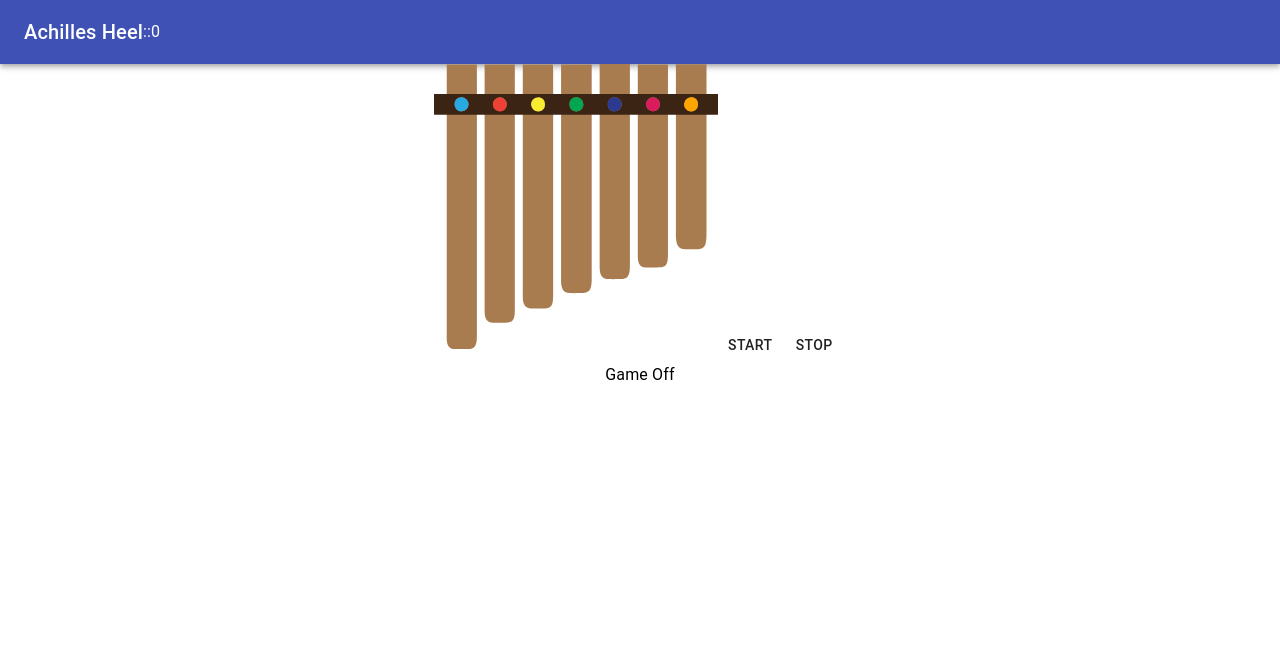
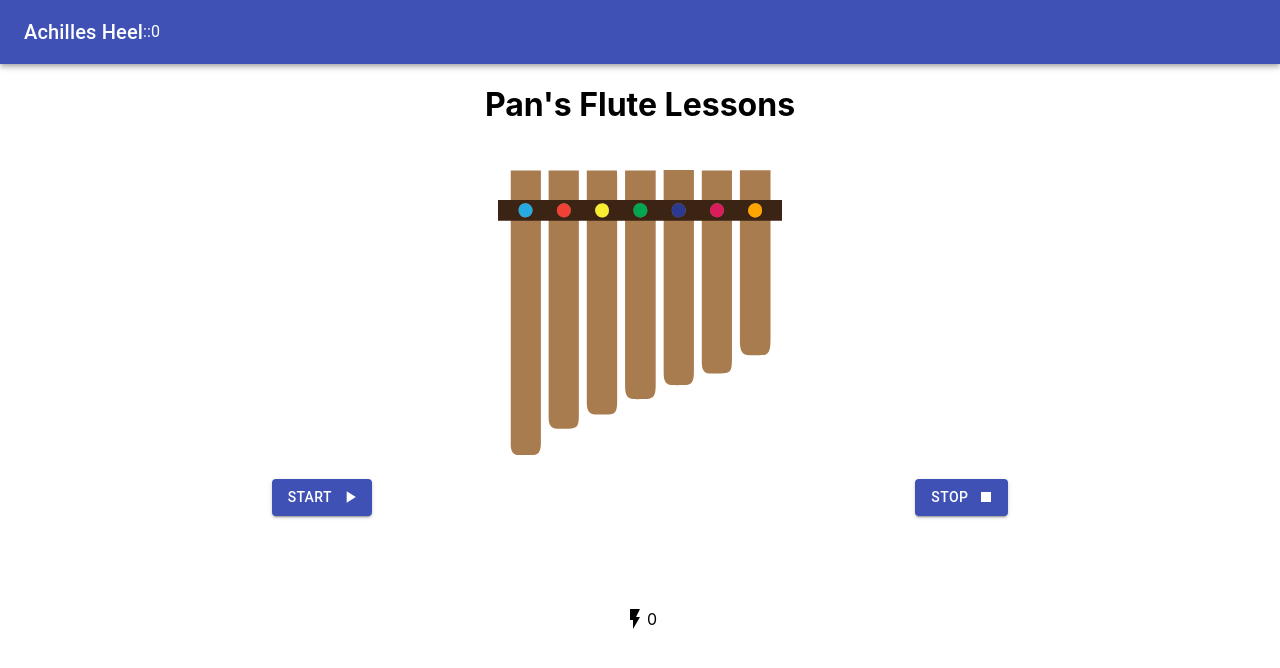
Before and after one commit to erin-smith/Achilles-heel, a React (Create React App) app in the folder client/: page /panflute in a window 1280 px wide. Shown: the top 668 px of the page. Built offline with nearby package versions, Linux system fonts and the light colour scheme; the HTML template or start-up script is replaced by a standard one.

Commit message:
scoring, ui updates, routing

```diff
--- a/client/src/pages/PanFlute/index.js
+++ b/client/src/pages/PanFlute/index.js
@@ -1,5 +1,9 @@
 import React, { useState, useEffect } from "react";
-import { Button, Typography } from "@material-ui/core";
+import { Grid, Button, Typography } from "@material-ui/core";
+import PlayArrowIcon from "@material-ui/icons/PlayArrow";
+import StopIcon from "@material-ui/icons/Stop";
+import FlashOnIcon from "@material-ui/icons/FlashOn";
+import { Redirect } from "react-router-dom";
 import "./style.css";
 
 function PanFlute() {
@@ -14,6 +18,9 @@ function PanFlute() {
   const [pipes, setPipes] = useState([]);
   const [gameOn, setGameOn] = useState(false);
   const [log, setLog] = useState("");
+  const [runningScore, setRunningScore] = useState(0);
+  const [currentRound, setCurrentRound] = useState(0);
+  const [returnToOverWorld, setReturnToOverworld] = useState(false);
   const DELAY_BETWEEN_TURNS = 1000;
 
   useEffect(() => {
@@ -30,6 +37,8 @@ function PanFlute() {
         // console.log("setting ai next note to 0 from ", aiNextNoteIndex);
         setaiNextNoteIndex(0);
         SetCurrentPlayerDelay(currentPlayerDelay - 25);
+        setCurrentRound(currentRound + 1);
+        setRunningScore(2 ** currentRound * 100);
       }
     }
     // eslint-disable-next-line react-hooks/exhaustive-deps
@@ -94,6 +103,7 @@ function PanFlute() {
     if (currentPlayerNotes[playerNextNoteIndex] !== aiNotes[playerNextNoteIndex]) {
       setLog("WRONG NOTE");
       setGameOn(false);
+      queueReturnToOverworld();
     }
     if (playerNextNoteIndex < aiNotes.length - 1) {
       // listen for next key or fail
@@ -101,6 +111,7 @@ function PanFlute() {
         // console.log("fail");
         setLog("RAN OUT OF TIME");
         setGameOn(false);
+        queueReturnToOverworld();
       }, currentPlayerDelay));
     } else {
       // matched all the notes
@@ -161,8 +172,18 @@ function PanFlute() {
     setGameOn(false);
   }
 
+  function queueReturnToOverworld() {
+    setTimeout(() => {
+      setReturnToOverworld(true);
+    }, 1000);
+  }
+
   return (
-    <div>
+    <Grid container direction="column" justify="center" alignItems="center" spacing={3}>
+      <Grid item xs={12} container justify="center" alignItems="center">
+        <h1>Pan&apos;s Flute Lessons</h1>
+      </Grid>
+      <Grid item xs={12} container justify="center" alignItems="center">
         <svg xmlns="http://www.w3.org/2000/svg" width="284.47" height="285.34" viewBox="0 0 284.47 285.34">
           <g id="Flute">
             <g>
@@ -186,13 +207,23 @@ function PanFlute() {
             <path className="cls-9" d="M263.18,59.37a7.1,7.1,0,0,1,7.88-6.59c4,.39,6.32,3.35,6,7.68-.3,4.13-3.17,6.6-7.36,6.33A7.17,7.17,0,0,1,263.18,59.37Z" transform="translate(-13.1 -19.41)" />
           </g>
         </svg>
-      <Button onClick={start}>Start</Button>
-      <Button onClick={stop}>Stop</Button>
+      </Grid>
+      <Grid item xs={12} container direction="row" justify="space-around" alignItems="center">
+        <Button onClick={start} variant="contained" color="primary" endIcon={<PlayArrowIcon />}>Start</Button>
+        <Button onClick={stop} variant="contained" color="primary" endIcon={<StopIcon />}>Stop</Button>
+      </Grid>
+      <Grid item xs={12} container direction="column" justify="center" alignItems="center">
         <Typography component="h5">
-        { gameOn ? playersTurn ? "Your Turn" : "Pan's Turn" : "Game Off"}
+          { gameOn ? playersTurn ? "Your Turn" : "Pan's Turn" : ""}
         </Typography>
         <h1>{ log }</h1>
-    </div>
+      </Grid>
+      <Grid item xs={12} container justify="center" alignItems="center">
+        <FlashOnIcon />
+        {runningScore}
+      </Grid>
+      {returnToOverWorld ? <Redirect to="/overworld" /> : null}
+    </Grid>
   );
 }
 
```
Lines whose indentation alone changed are shown as unchanged.
